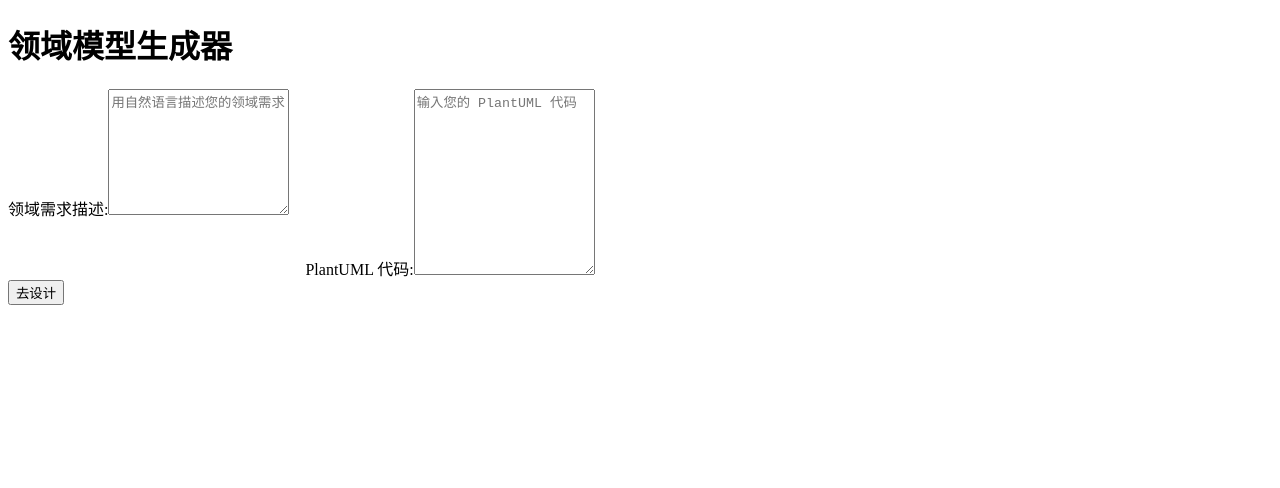
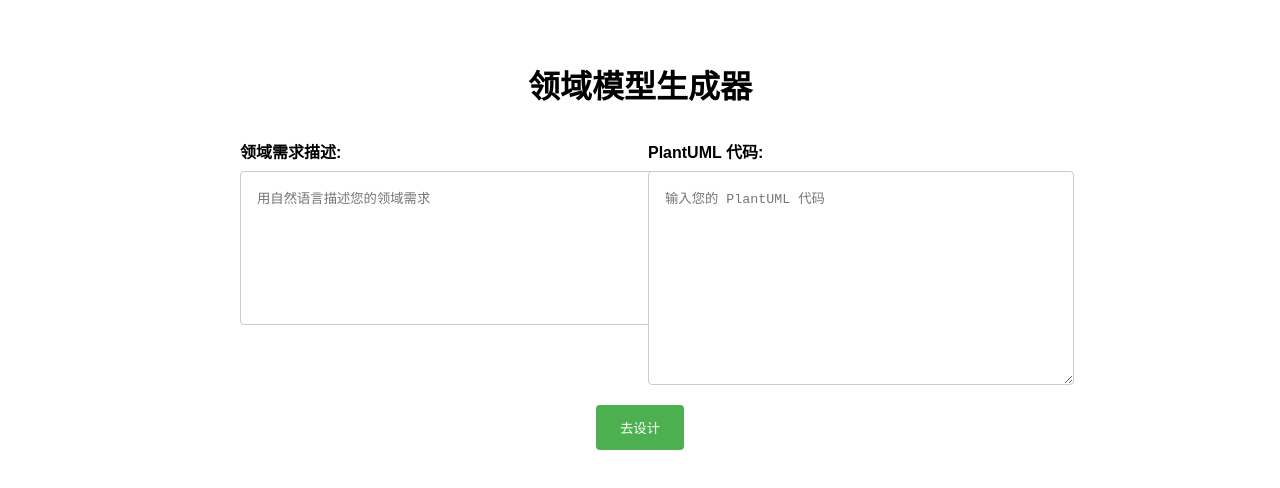
Before and after one commit to LevonZhang/model-generator, a Vue app: page / in a window 1280 px wide. Shown: the top 488 px of the page. Built offline with nearby package versions, Linux system fonts and the light colour scheme.

Commit message:
update style

```diff
--- a/src/components/ModelGenerator.vue
+++ b/src/components/ModelGenerator.vue
@@ -162,17 +162,93 @@ export default {
 };
 </script>
 
-<style scoped>
-/* ... (其他样式) */
+<style>
+.container {
+  display: flex;
+  flex-direction: column;
+  align-items: center;
+  padding: 2rem;
+  font-family: sans-serif;
+}
+
+.title {
+  font-size: 2rem;
+  margin-bottom: 2rem;
+}
 
 .input-container {
   display: flex;
   gap: 1rem;
+  width: 100%;
+  max-width: 800px; /* 调整最大宽度 */
+}
+
+.input-group {
+  flex: 1; /* 使两个 input-group 平分宽度 */
+  margin-bottom: 1rem;
+}
+
+.label {
+  display: block;
+  margin-bottom: 0.5rem;
+  font-weight: bold;
+}
+
+.textarea {
+  width: 100%;
+  padding: 1rem;
+  border: 1px solid #ccc;
+  border-radius: 4px;
+  resize: vertical;
+}
+
+.button {
+  padding: 0.8rem 1.5rem;
+  border: none;
+  border-radius: 4px;
+  background-color: #eee;
+  color: #333;
+  cursor: pointer;
+  transition: all 0.2s ease;
+}
+
+.button:hover {
+  background-color: #ddd;
+}
+
+.button.primary {
+  background-color: #4CAF50;
+  color: white;
+}
+
+.button.primary:hover {
+  background-color: #45a049;
+}
+
+.designing-message {
+  display: flex;
+  align-items: center;
+  gap: 0.5rem;
+  margin-top: 1rem;
+}
+
+.loader {
+  width: 48px;
+  height: 48px;
+  border: 5px solid #f3f3f3;
+  border-radius: 50%;
+  border-top: 5px solid #3498db;
+  animation: spin 2s linear infinite;
+}
+
+@keyframes spin {
+  0% { transform: rotate(0deg); }
+  100% { transform: rotate(360deg); }
 }
 
 .explanation-container {
   width: 100%;
-  max-width: 600px;
+  max-width: 800px;  /* 调整最大宽度 */
   border: 1px solid #ccc;
   border-radius: 4px;
   padding: 1rem;
@@ -188,11 +264,18 @@ export default {
   white-space: pre-wrap;
 }
 
-.designing-message {
-  display: flex;
-  align-items: center;
-  gap: 0.5rem;
-  margin-top: 1rem;
+.diagram-container {
+  margin-top: 2rem;
+  text-align: center;
+  width: 100%;
+  max-width: 800px; /* 调整最大宽度 */
+}
+
+.diagram-image {
+  max-width: 100%;
+  height: auto;
+  border: 1px solid #ccc;
+  border-radius: 4px;
 }
 
 .button.download {
@@ -200,4 +283,10 @@ export default {
   color: white;
   margin-top: 1rem;
 }
+
+.error-message {
+  color: red;
+  font-weight: bold;
+  margin-top: 2rem;
+}
 </style>
```
